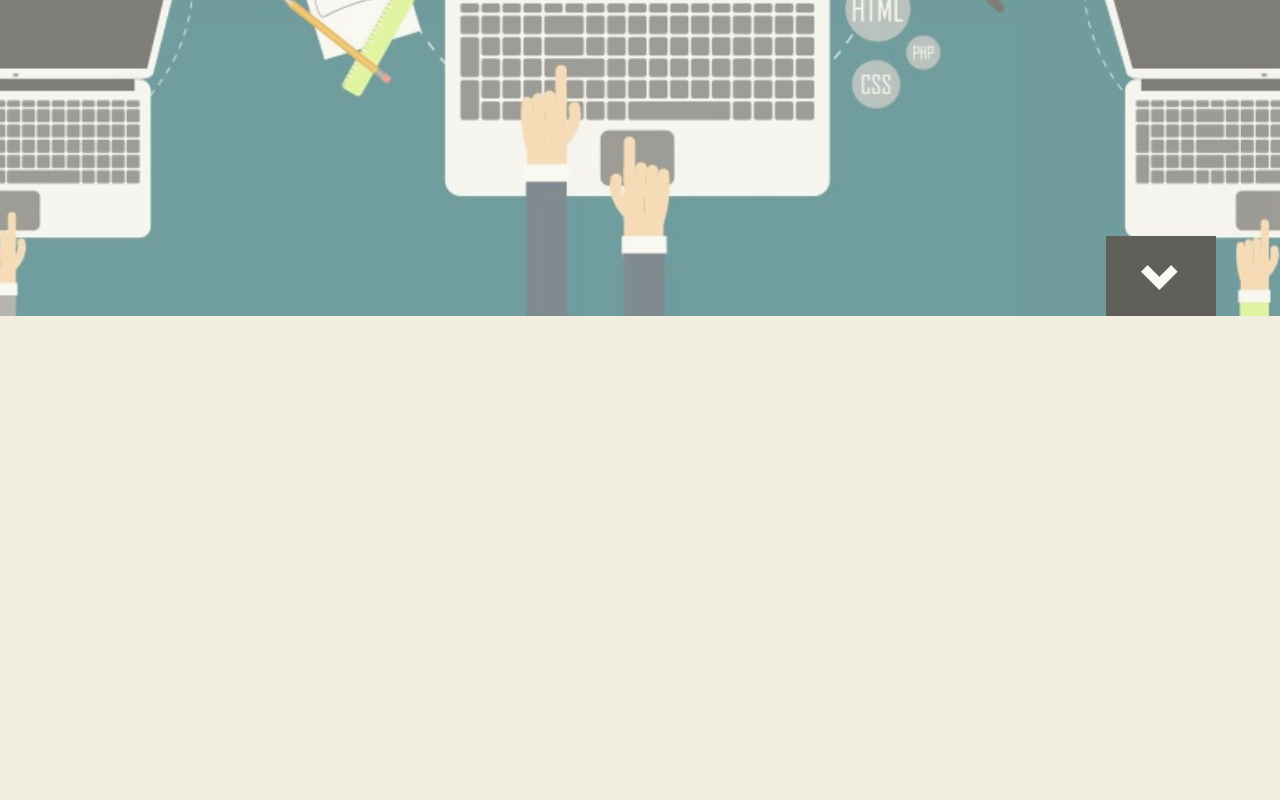
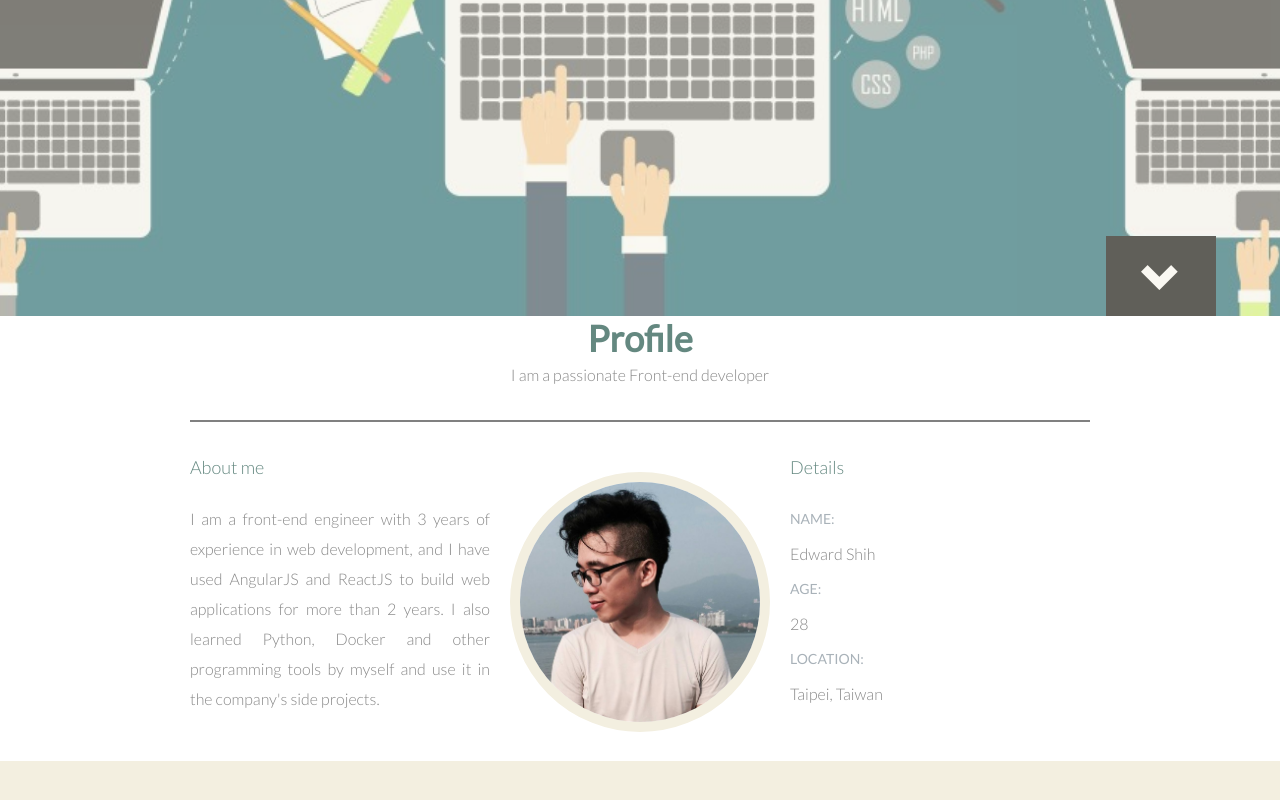
Before and after one commit to ultralabed/Edward-Shih, a plain HTML site: page index.html in a window 1280 px wide. Shown: the part 484-1284 px from the top of the page. After the commit the page ends 1245 px from the top, so only its background shows below. Drawn offline with nearby package versions, Linux system fonts and the light colour scheme.

Commit message:
feat: profile page

```diff
--- a/assets/stylesheets/main.css
+++ b/assets/stylesheets/main.css
@@ -327,6 +327,7 @@ p a {
   line-height: 44px;
   padding: 22px 80px 66px 80px;
   text-align: center;
+  text-align: center;
   top: 20%;
   margin: auto;
 }
@@ -377,9 +378,47 @@ p a {
   Profile
   ========================================
 */
+#profile {
+  background-color: #ffffff;
+}
 
 .profile {
+  position: relative;
+  line-height: 30px;
+  text-align: justify;
+  margin: auto;
+  justify-content:center;
+  top: 20%;
+}
 
+.profile-head {
+  text-align: center;
+}
+
+.profile-head h1 {
+  font-size: 60px;
+  font-weight: 800;
+  line-height: 66px;
+}
+.profile-head h2 {
+  font-weight: 700;
+  font-size: 36px;
+}
+
+.profile h3,
+.profile-details-item h5,
+.profile-details-item p {
+  margin-bottom: 5px;
+}
+
+.profile-box {
+  padding: 20px 20px 20px 20px;
+}
+.profile-box-image {
+  border: 10px #f3efe0 solid;
+  border-radius: 50%;
+  width:100%;
+  height: auto;
 }
 
 /*
@@ -540,8 +579,30 @@ textarea {
   border-bottom: 2px;
   border-style: solid;
   width: 100%;
+  margin-top: 30px;
+  margin-bottom: 30px;
 }
 
 .split-line-light {
   border-color: grey;
 }
+
+.flex {
+  display:inline-flex;
+  width: 100%;
+  vertical-align: top;
+}
+
+.flex-1-1 {
+  flex:1 1 100%;
+}
+
+.flex-1-3 {
+  flex:1 1 33%;
+}
+
+@media only screen and (max-device-width: 480px) {
+  .flex-1-3 {
+    flex:1 1 100%;
+  }
+}
--- a/index.html
+++ b/index.html
@@ -23,21 +23,44 @@
       </div>
     </section>
     <section id="profile">
-      <div class="">
-        <div class="container home">
-          <br>
-          <br>
-          <br>
-          <br>
-          <br>
-          <br>
-          <br>
-          <br>
-          <br>
-          <br>
-          <br>
+      <div class="container profile">
+        <div class="profile-head">
+          <h2>Profile</h1>
+          <p>I am a passionate Front-end developer</p>
+          <div class="split-line split-line-light flex-1-1"></div>
         </div>
-
+        <div class="flex">
+          <article class="profile-about flex-1-3">
+            <h4>About me</h4>
+            <p>
+              I am a front-end engineer with 3 years of experience in web
+              development, and I have used AngularJS and ReactJS to build web
+              applications for more than 2 years. I also learned Python, Docker
+              and other programming tools by myself and use it in the company's
+              side projects.
+            </p>
+          </article>
+          <div class="profile-box flex-1-3">
+            <div>
+              <img class="profile-box-image" src="./assets/me.jpg"></img>
+            </div>
+          </div>
+          <article class="profile-details flex-1-3">
+            <h4>Details</h4>
+            <div class="profile-details-item">
+              <h5>Name: </h5>
+              <p>Edward Shih</p>
+            </div>
+            <div class="profile-details-item">
+              <h5>Age: </h5>
+              <p>28</p>
+            </div>
+            <div class="profile-details-item">
+              <h5>Location: </h5>
+              <p>Taipei, Taiwan</p>
+            </div>
+          </article>
+        </div>
       </div>
     </section>
     <script src="./assets/jquery-1.11.2.js"></script>
```
Also changed, not shown: assets/me.jpg (added).
